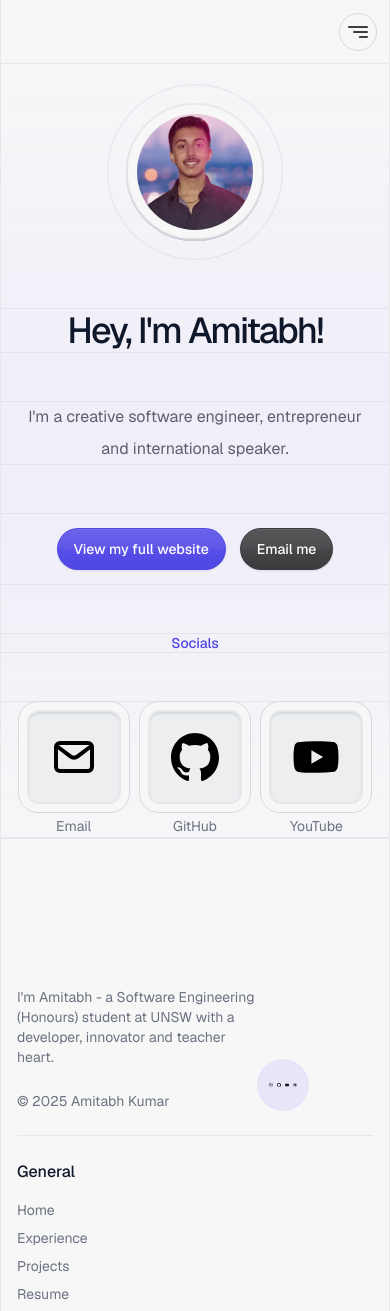
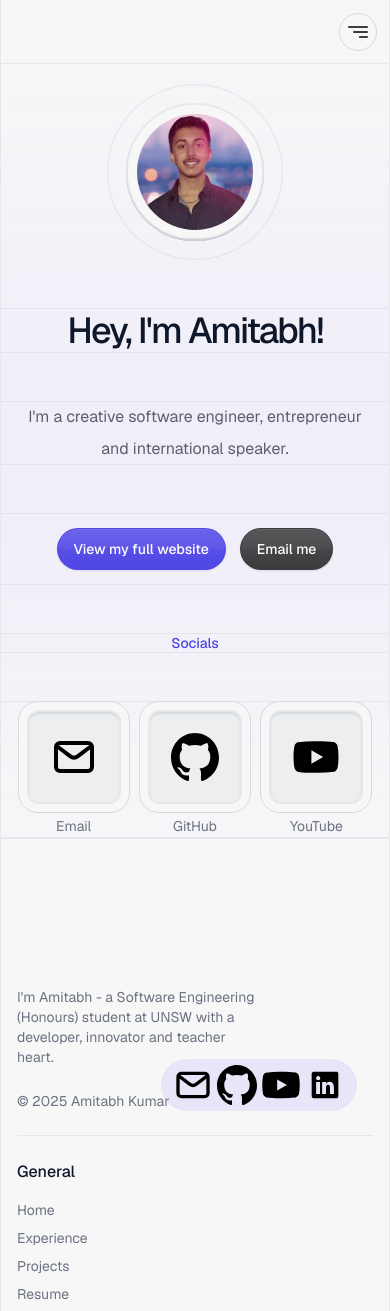
Before and after one commit to iamAmiK/amitabh.github.io, a Next.js app: page /links in a window 390 px wide. Shown: the top 1311 px of the page. Built offline with nearby package versions, Linux system fonts and the light colour scheme; grey boxes are pictures that could not be loaded.

Commit message:
Update Footer.tsx

```diff
--- a/app/components/Footer.tsx
+++ b/app/components/Footer.tsx
@@ -65,9 +65,11 @@ export function Footer() {
                   © {new Date().getFullYear()} Amitabh Kumar
                 </p>
               </div>
-              <div className="flex w-full items-end justify-end pr-16">
-                <SocialPill />
-              </div>
+              <div className="flex w-full items-end justify-end pr-4 sm:pr-16">
+               <div className="flex-shrink-0">
+                 <SocialPill />
+               </div>
+             </div>
             </div>
             <div className="flex w-full flex-col items-end py-6 text-xs lg:pl-16">
               <div className="ld:space-x-0 flex w-full justify-between md:justify-start md:space-x-36 lg:justify-between">
```
